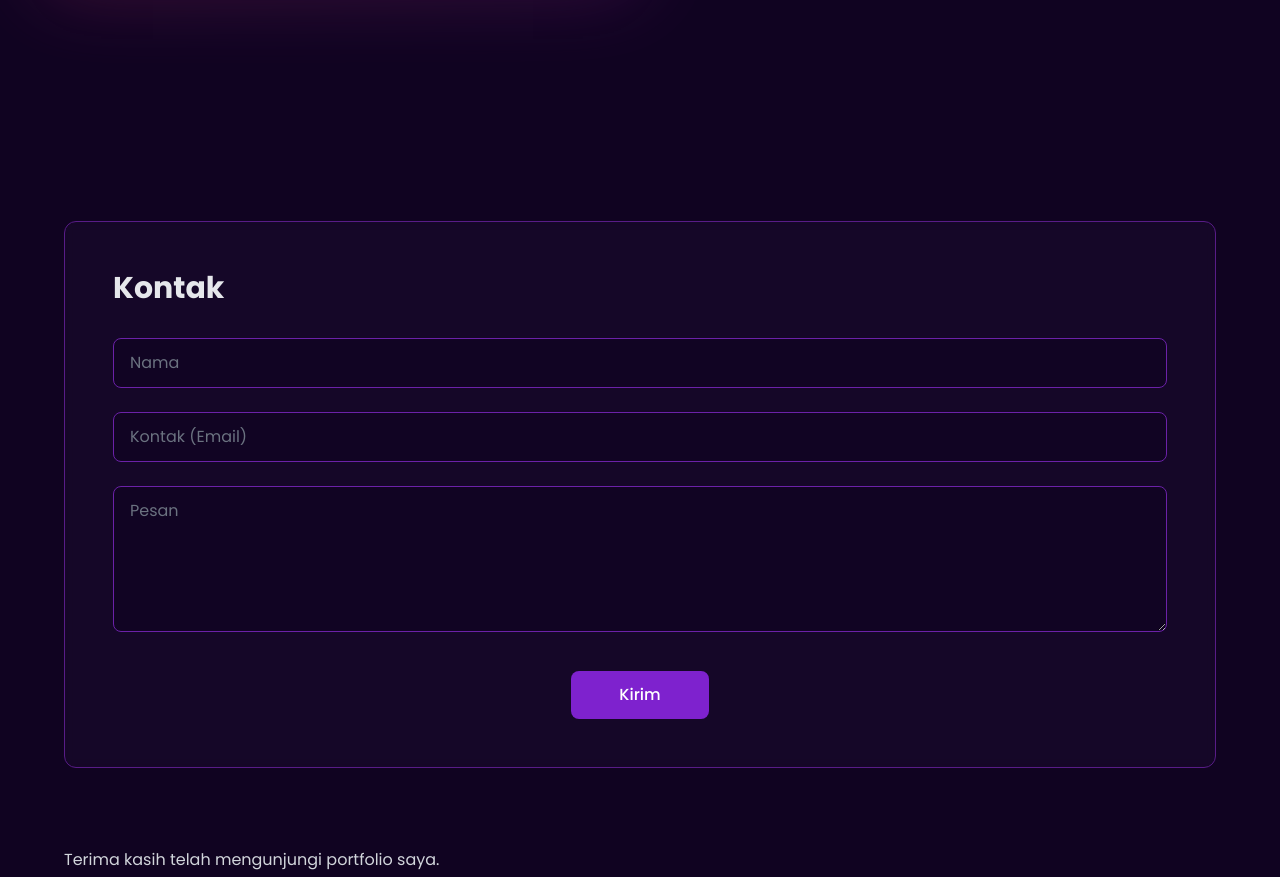
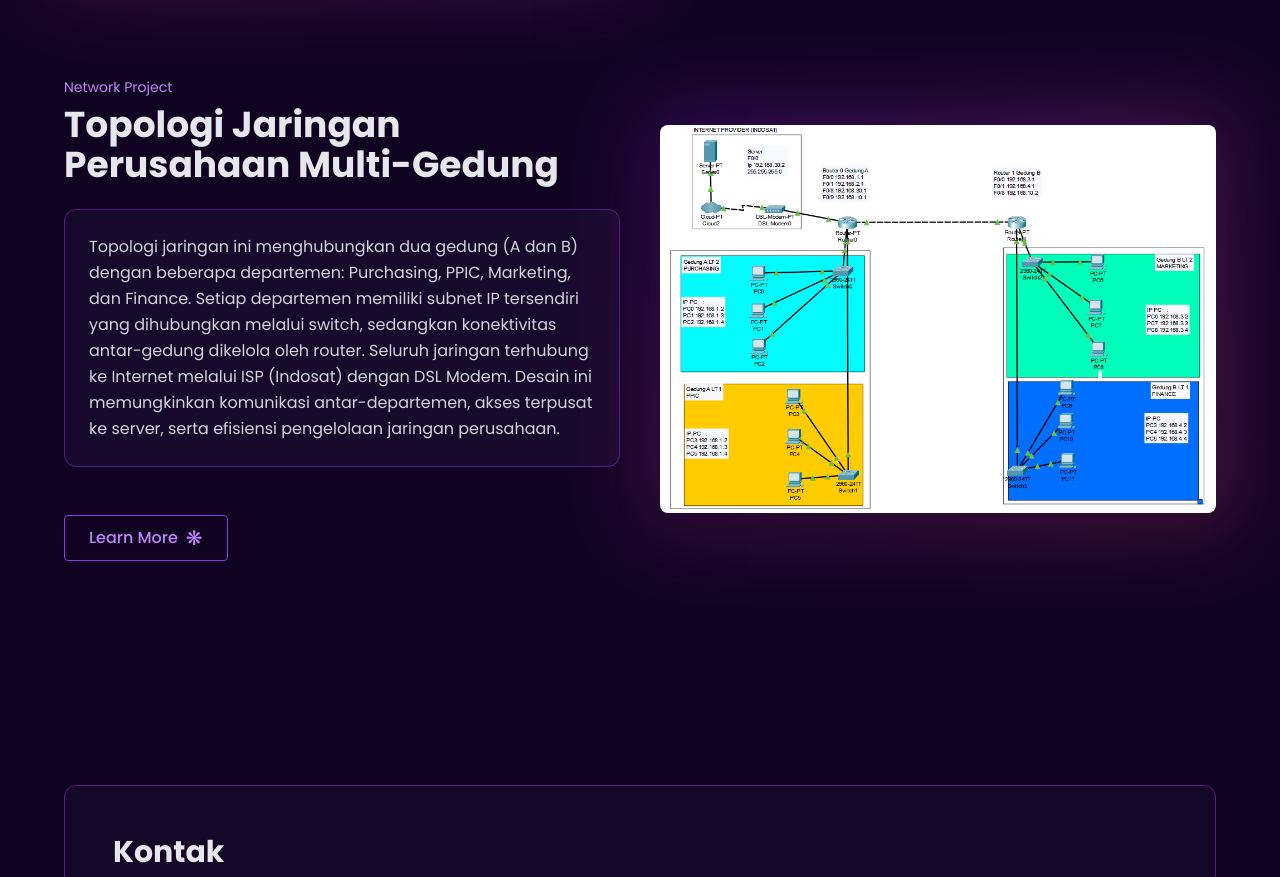
Before and after one commit to muhammadilhamfirdaus/Portfolio, a plain HTML site: page index.html in a window 1280 px wide. Shown: the part 5044-5921 px from the top of the page. Drawn offline with nearby package versions, Linux system fonts and the light colour scheme.

Commit message:
poerfolio

```diff
--- a/index.html
+++ b/index.html
@@ -399,6 +399,46 @@
                         </div>
                     </div>
 
+                    <!-- Network Topology Project Card (Tailwind) -->
+                    <div class="grid grid-cols-1 md:grid-cols-2 gap-10 items-center">
+                        <!-- Text content -->
+                        <div class="text-left">
+                            <p class="text-purple-400 text-sm">Network Project</p>
+                            <h3 class="text-3xl md:text-4xl font-bold mt-2">Topologi Jaringan Perusahaan Multi-Gedung
+                            </h3>
+
+                            <div class="bg-[#1A0B2E]/80 border border-purple-900 rounded-xl p-6 mt-6">
+                                <p class="text-gray-300 leading-relaxed">
+                                    Topologi jaringan ini menghubungkan dua gedung (A dan B) dengan beberapa departemen:
+                                    Purchasing, PPIC, Marketing, dan Finance. Setiap departemen memiliki subnet IP
+                                    tersendiri yang dihubungkan melalui switch, sedangkan konektivitas antar-gedung
+                                    dikelola oleh router. Seluruh jaringan terhubung ke Internet melalui ISP (Indosat)
+                                    dengan DSL Modem. Desain ini memungkinkan komunikasi antar-departemen, akses
+                                    terpusat ke server, serta efisiensi pengelolaan jaringan perusahaan.
+                                </p>
+                            </div>
+
+                            <div class="flex gap-3 mt-6">
+                                <a href="https://drive.google.com/file/d/1DJElmNqHy6TU5cRy2HP_oK8GCHTNGWnc/view?usp=sharing"
+                                    class="inline-flex items-center gap-2 mt-6 border border-purple-600 text-purple-400 font-medium py-2 px-6 rounded hover:bg-purple-600 hover:text-white transition-colors duration-300">
+                                    Learn More
+                                    <span class="text-xl">❋</span>
+                                </a>
+                            </div>
+                        </div>
+
+                        <!-- Image / Diagram -->
+                        <div class="relative">
+                            <div
+                                class="absolute -inset-4 bg-gradient-to-br from-purple-700 to-pink-500 opacity-30 rounded-2xl blur-2xl">
+                            </div>
+                            <!-- Ganti src dengan path diagram Anda, misal: /img/network-topology.png -->
+                            <img src="img/network.png" alt="Diagram Topologi Jaringan Multi-Gedung"
+                                class="relative rounded-lg shadow-2xl shadow-black/30">
+                        </div>
+                    </div>
+
+
                 </div>
             </section>
 
@@ -537,8 +577,7 @@
                                 clip-rule="evenodd" />
                         </svg>
                     </a>
-                    <a href=""
-                        class="text-gray-400 hover:text-white transition-colors">
+                    <a href="" class="text-gray-400 hover:text-white transition-colors">
                         <svg class="w-7 h-7" fill="currentColor" viewBox="0 0 24 24" aria-hidden="true">
                             <path
                                 d="M20.5 2h-17A1.5 1.5 0 002 3.5v17A1.5 1.5 0 003.5 22h17a1.5 1.5 0 001.5-1.5v-17A1.5 1.5 0 0020.5 2zM8 19H5v-9h3zM6.5 8.25A1.75 1.75 0 118.25 6.5 1.75 1.75 0 016.5 8.25zM19 19h-3v-4.74c0-1.42-.6-1.93-1.38-1.93A1.74 1.74 0 0013 14.19a.66.66 0 000 .14V19h-3v-9h2.9v1.3a3.11 3.11 0 012.7-1.4c1.55 0 3.36.86 3.36 3.66z" />
```
Also changed, not shown: img/network.png (added).
